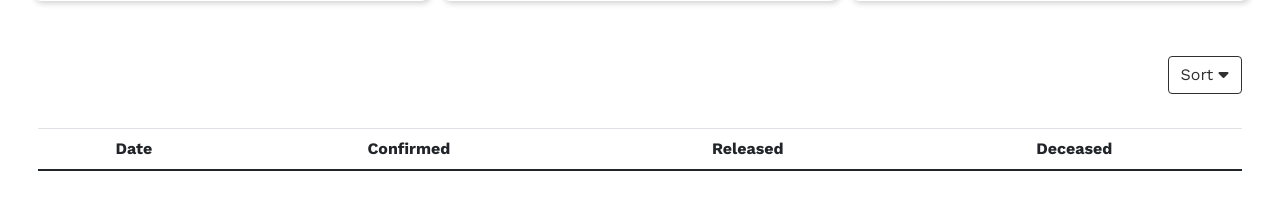
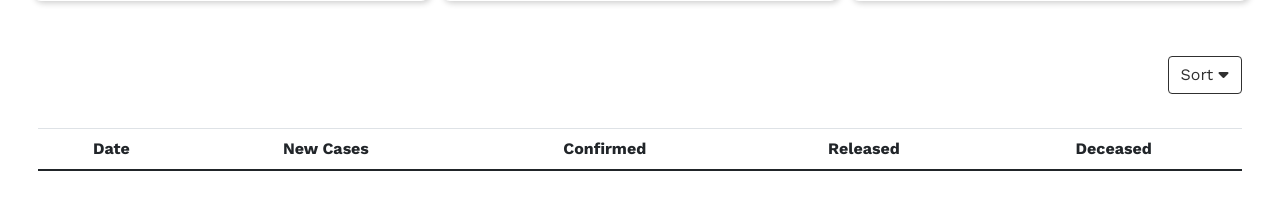
Before and after one commit to jghjianghan/South-Korea-Covid19-IS, a PHP site: template view/dataOverall.php in a window 1280 px wide. Shown: the part 696-905 px from the top of the page. Run offline with PHP 8.4, Linux system fonts and the light colour scheme; the template is opened without the code that fills it, so the values that code supplies are empty; some libraries are stand-ins or nearby versions.

Commit message:
Re-add new cases column
Entah kenapa kolom new cases pada tabel menghilang. Kemungkinan ada kesalahan pada integrasi karena lupa mengpull.

```diff
--- a/view/dataOverall.php
+++ b/view/dataOverall.php
@@ -54,6 +54,7 @@
         <thead>
             <tr>
                 <th scope="col">Date</th>
+                <th scope="col">New Cases</th>
                 <th scope="col">Confirmed</th>
                 <th scope="col">Released</th>
                 <th scope="col">Deceased</th>
--- a/view/dataRegional.php
+++ b/view/dataRegional.php
@@ -63,6 +63,7 @@
         <thead>
             <tr>
                 <th scope="col">Date</th>
+                <th scope="col">New Cases</th>
                 <th scope="col">Confirmed</th>
                 <th scope="col">Released</th>
                 <th scope="col">Deceased</th>
```
Also changed, not shown: 1 other file.
